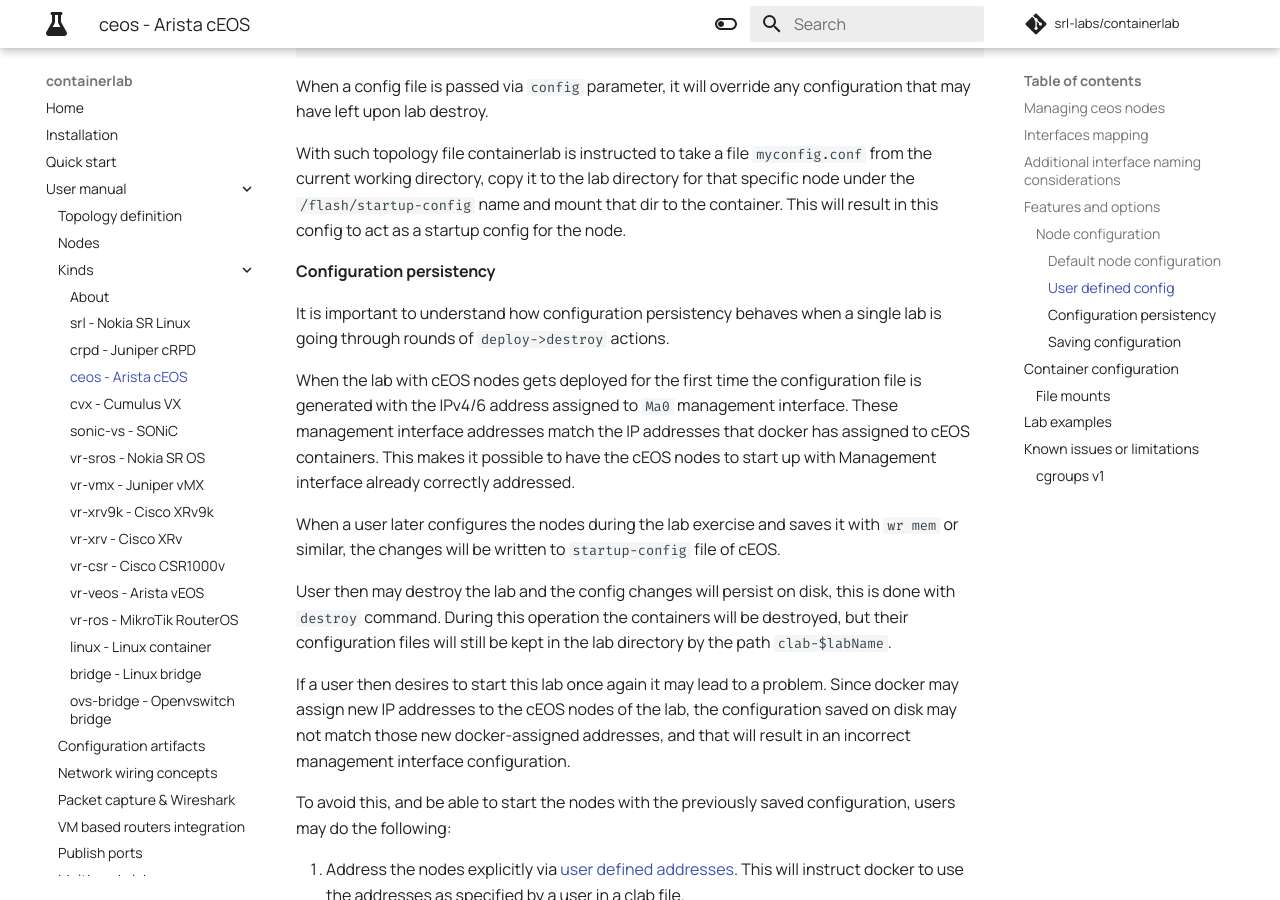
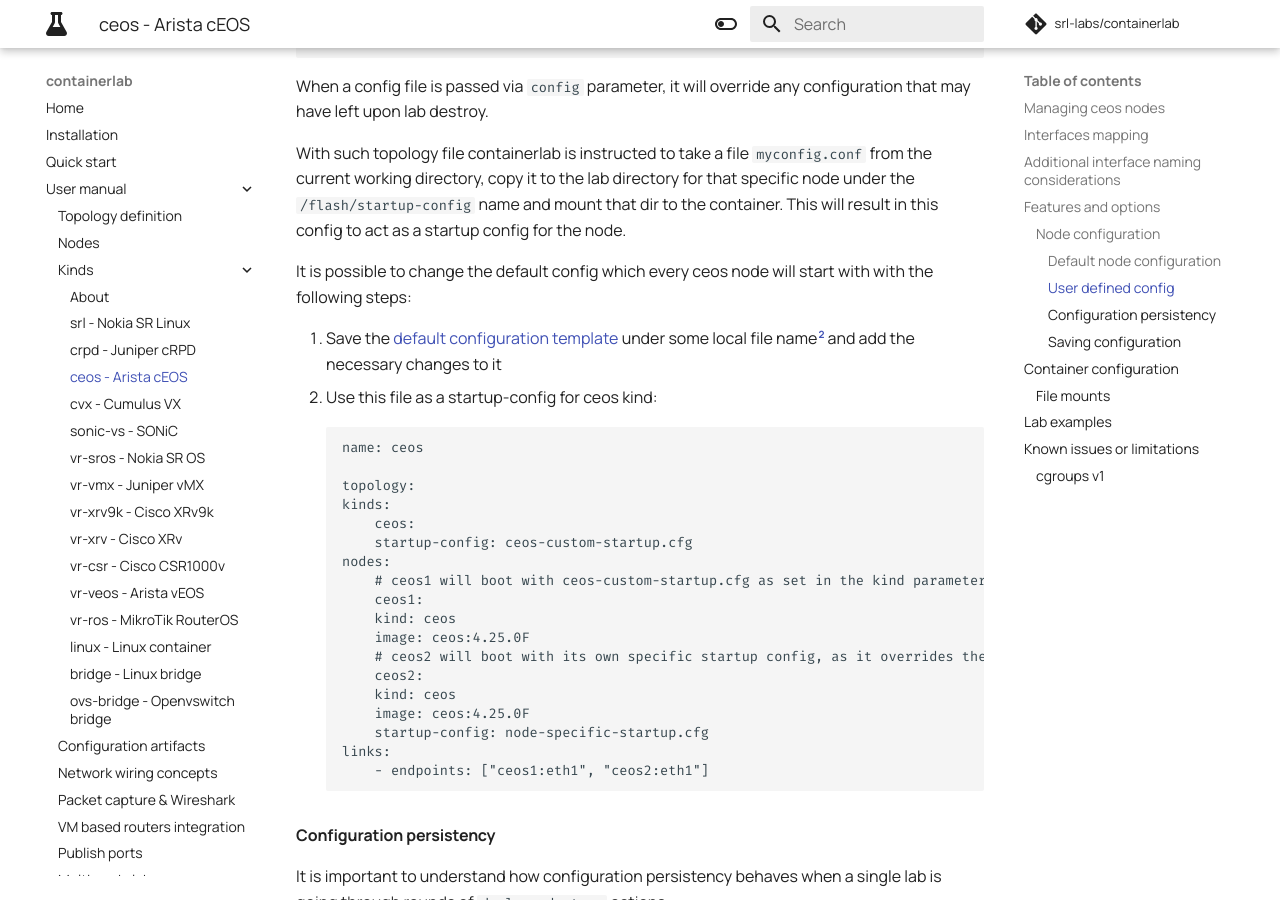
Before and after one commit to srl-labs/containerlab, an MkDocs documentation site: the page built from docs/manual/kinds/ceos.md, in a window 1280 px wide and 900 px high, scrolled down 2712 px. Built offline with MkDocs 1.6.1 and Material for MkDocs 9.7.7, drawn with Linux system fonts in a browser that asks for light colours; comment, search, counter and statistics services are not loaded; some of the changed text lies outside the part shown.

Commit message:
allow templating the ceos startup-config

````diff
--- a/docs/manual/kinds/ceos.md
+++ b/docs/manual/kinds/ceos.md
@@ -109,7 +109,7 @@ cEOS nodes have a dedicated [`config`](../conf-artifacts.md#identifying-a-lab-di
 used as a startup config instead.
 
 #### Default node configuration
-When a node is defined without `config` statement present, containerlab will generate an empty config from [this template](https://github.com/srl-labs/containerlab/blob/master/nodes/crpd/crpd.cfg) and copy it to the config directory of the node.
+When a node is defined without `config` statement present, containerlab will generate an empty config from [this template](https://github.com/srl-labs/containerlab/blob/master/nodes/ceos/ceos.cfg) and copy it to the config directory of the node.
 
 ```yaml
 # example of a topo file that does not define a custom config
@@ -141,6 +141,31 @@ topology:
 When a config file is passed via `config` parameter, it will override any configuration that may have left upon lab destroy.
 
 With such topology file containerlab is instructed to take a file `myconfig.conf` from the current working directory, copy it to the lab directory for that specific node under the `/flash/startup-config` name and mount that dir to the container. This will result in this config to act as a startup config for the node.
+
+It is possible to change the default config which every ceos node will start with with the following steps:
+
+1. Save the [default configuration template](https://github.com/srl-labs/containerlab/blob/master/nodes/ceos/ceos.cfg) under some local file name[^2] and add the necessary changes to it
+2. Use this file as a startup-config for ceos kind:
+    ```
+    name: ceos
+
+    topology:
+    kinds:
+        ceos:
+        startup-config: ceos-custom-startup.cfg
+    nodes:
+        # ceos1 will boot with ceos-custom-startup.cfg as set in the kind parameters
+        ceos1:
+        kind: ceos
+        image: ceos:4.25.0F
+        # ceos2 will boot with its own specific startup config, as it overrides the kind variables
+        ceos2:
+        kind: ceos
+        image: ceos:4.25.0F
+        startup-config: node-specific-startup.cfg
+    links:
+        - endpoints: ["ceos1:eth1", "ceos2:eth1"]
+    ```
 
 #### Configuration persistency
 
@@ -221,3 +246,4 @@ As of this writing (22-June, 2021), ceos-lab image requires a cgroups v1 environ
 Consult your distribution's documentation for details regarding configuring cgroups v1 in case you see similar startup issues as indicated in [#467](https://github.com/srl-labs/containerlab/issues/467).
 
 [^1]: https://eos.arista.com/ceos-lab-topo/
+[^2]: do not remove the template variables from the `Management0` interface, otherwise the nodes will not apply the IP address from docker IPAM service.
````
Also changed, not shown: 1 other file.
